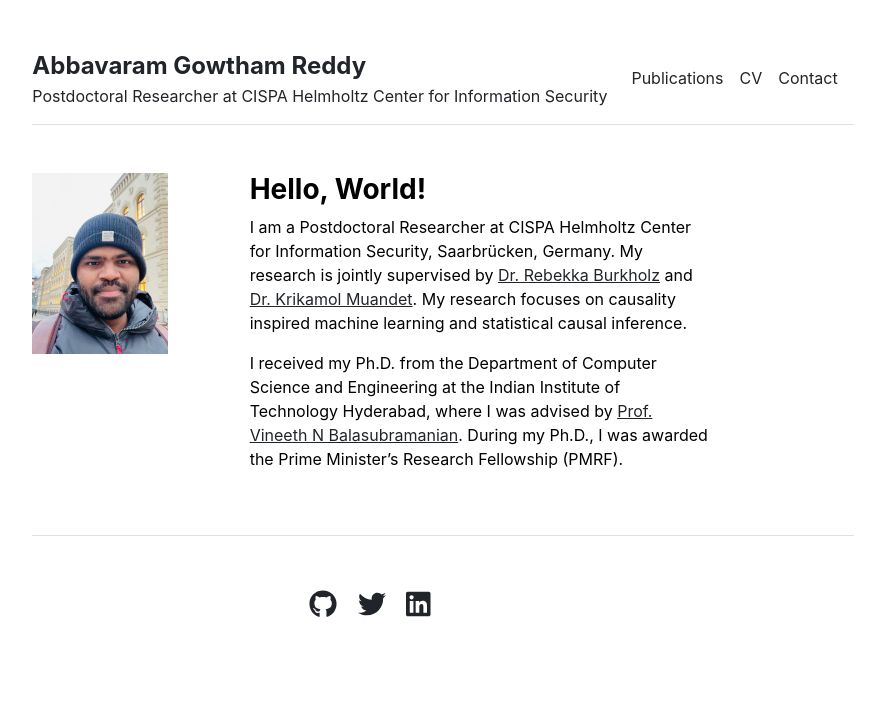
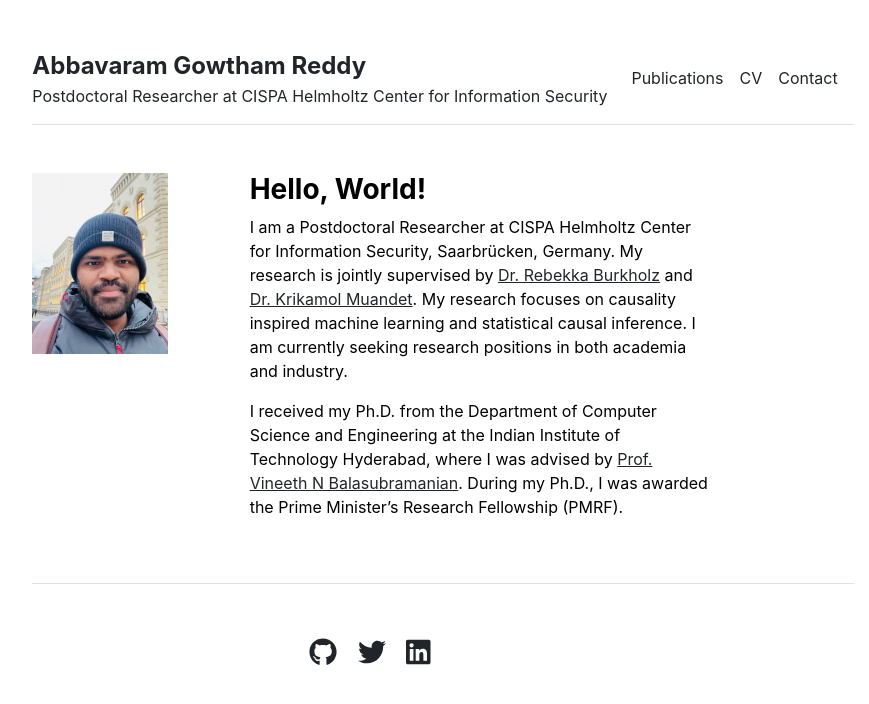
Before and after one commit to gautam0707/gautam0707.github.io, a Jekyll site: the page built from index.md, in a window 1280 px wide. Shown: the top 704 px of the page, without its empty margins (197-1066 px from the left). Built offline with Jekyll 4.4.1, drawn with Linux system fonts in a browser that asks for light colours; a style sheet for code colours, icons or effects is not loaded.

Commit message:
Update index.md

```diff
--- a/index.md
+++ b/index.md
@@ -2,6 +2,6 @@
 layout: home
 title: "Home"
 ---
-I am a Postdoctoral Researcher at CISPA Helmholtz Center for Information Security, Saarbrücken, Germany. My research is jointly supervised by [Dr. Rebekka Burkholz](https://sites.google.com/view/rebekkaburkholz/) and [Dr. Krikamol Muandet](https://www.krikamol.org/). My research focuses on causality inspired machine learning and statistical causal inference.
+I am a Postdoctoral Researcher at CISPA Helmholtz Center for Information Security, Saarbrücken, Germany. My research is jointly supervised by [Dr. Rebekka Burkholz](https://sites.google.com/view/rebekkaburkholz/) and [Dr. Krikamol Muandet](https://www.krikamol.org/). My research focuses on causality inspired machine learning and statistical causal inference. I am currently seeking research positions in both academia and industry.
 
 I received my Ph.D. from the Department of Computer Science and Engineering at the Indian Institute of Technology Hyderabad, where I was advised by [Prof. Vineeth N Balasubramanian](https://people.iith.ac.in/vineethnb/index.html). During my Ph.D., I was awarded the Prime Minister’s Research Fellowship (PMRF).
```
